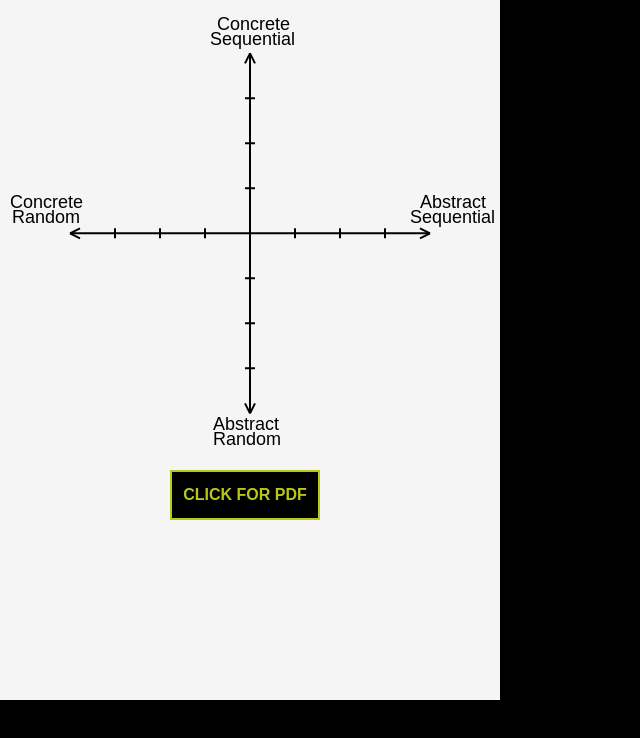
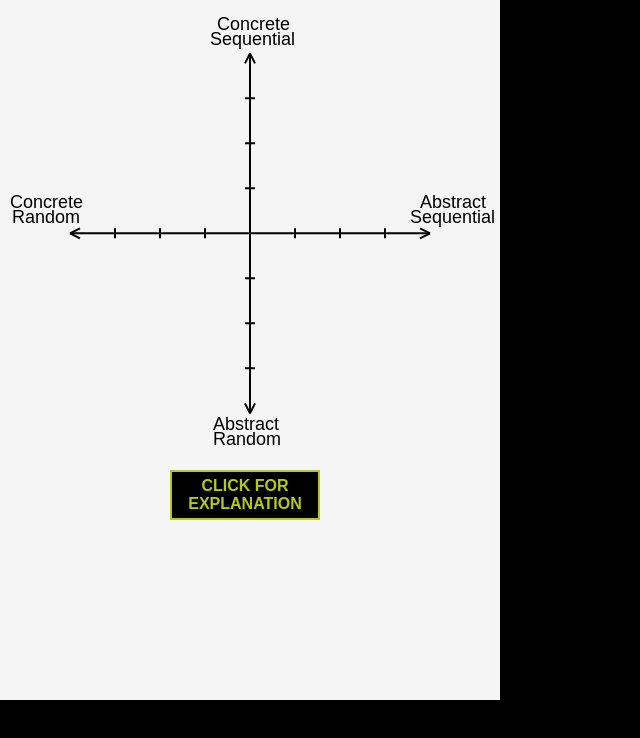
Before and after one commit to EddyElf/Gregorc, a plain HTML site: page graph.html in a window 1280 px wide. Shown: the whole page, without its empty margins (0-640 px from the left). Drawn offline with nearby package versions, Linux system fonts and the light colour scheme.

Commit message:
Update graph.html

```diff
--- a/graph.html
+++ b/graph.html
@@ -11,7 +11,7 @@
   <canvas id="graph-canvas" width="500" height="700" style="background-color: whitesmoke;"></canvas>
 
   <div style="position: absolute; top: 470px; left: 170px;">
-    <button id="pdf-btn" style="width: 150px; height: 50px; background-color: black; color: #b7c916; font-size: 16px; font-weight: bold; border: 2px solid #b7c916;">CLICK FOR PDF</button>
+    <button id="pdf-btn" style="width: 150px; height: 50px; background-color: black; color: #b7c916; font-size: 16px; font-weight: bold; border: 2px solid #b7c916;">CLICK FOR EXPLANATION</button>
   </div>
 
   <script>
```
